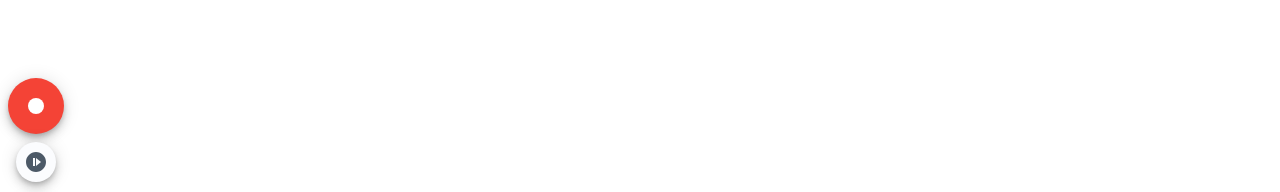
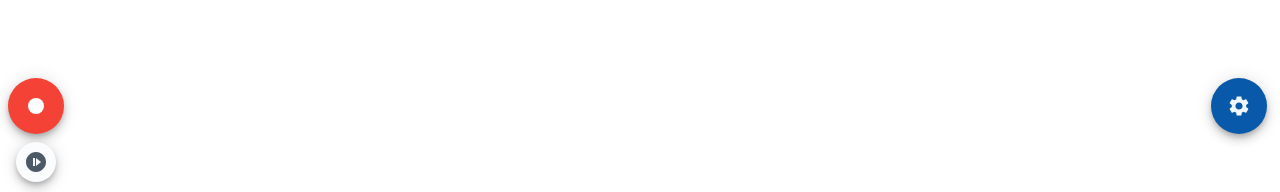
Before and after one commit to safydy/recordeo, a Next.js app: page / in a window 1280 px wide. Shown: the part 330-522 px from the top of the page. Built offline with nearby package versions, Linux system fonts and the light colour scheme.

Commit message:
f1/3 init ConfigPanel.tsx

```diff
--- /dev/null
+++ b/components/ConfigPanel.tsx
@@ -0,0 +1,40 @@
+import {Drawer, Fab} from '@mui/material';
+import Box from "@mui/material/Box";
+import {
+    Settings as SettingsIcon
+} from "@mui/icons-material";
+import * as React from "react";
+
+export default function ConfigPanel() {
+    const [isOpen, setIsOpen] = React.useState(false);
+
+    function toggleDrawer() {
+        setIsOpen(!isOpen);
+    }
+
+    return (
+        <>
+            <Box sx={{ display: 'flex', alignItems: 'center', position: 'absolute', right: 5, top: '50%'}}>
+                <Box sx={{ m: 1, position: 'relative' }}>
+                    <Fab
+                        aria-label="setting"
+                        color='primary'
+                        onClick={toggleDrawer}
+                    >
+                        <SettingsIcon />
+                    </Fab>
+                </Box>
+            </Box>
+            <Drawer open={isOpen} anchor='right' onClose={toggleDrawer}>
+                <div>
+                    <h2>Param1</h2>
+                    <label htmlFor="param1">Param1</label>
+                    <input id="param1" type="text"/>
+
+                    <h2>Param2</h2>
+                    Amet animi commodi dicta dolore impedit libero,
+                </div>
+            </Drawer>
+        </>
+    )
+}
--- a/components/Recorder.tsx
+++ b/components/Recorder.tsx
@@ -4,6 +4,7 @@ import React, { useState, useRef, useEffect } from 'react';
 import RecordRTC from 'recordrtc';
 import Box from "@mui/material/Box";
 import RecordControlButtons from "./RecordControlButtons";
+import ConfigPanel from "@/components/ConfigPanel";
 
 interface RecorderProps {
     // Potential props for customization
@@ -105,7 +106,7 @@ const Recorder: React.FC<RecorderProps> = () => {
                 <canvas ref={canvasRef} width={640} height={480}/>
 
                 <RecordControlButtons onRecord={startRecording} onStop={stopRecording}/>
-
+                <ConfigPanel/>
                 {recordedBlob && <video src={URL.createObjectURL(recordedBlob)} controls/>}
             </Box>
         </>
```
